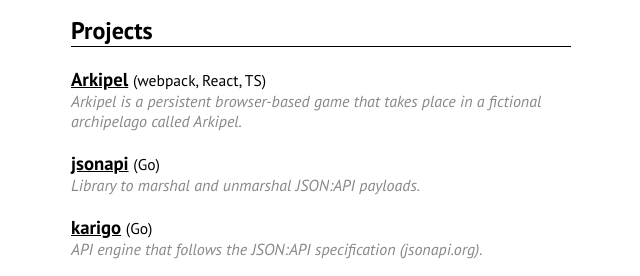
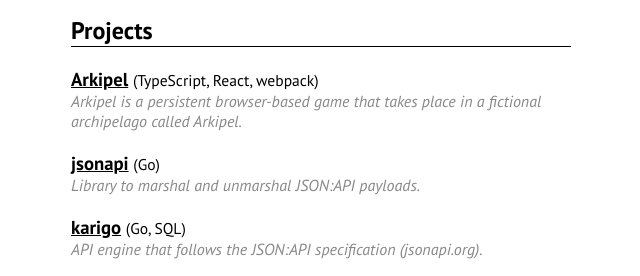
Before and after one commit to mfcochauxlaberge/mfcochauxlaberge.github.io, a plain HTML site: page index.html in a window 1280 px wide. Shown: the part 185-461 px from the top of the page, without its empty margins (319-959 px from the left). Drawn offline with Linux system fonts and the light colour scheme.

Commit message:
Update tools from projects

```diff
--- a/index.html
+++ b/index.html
@@ -23,7 +23,7 @@
 				</p>
 				<h2>Projects</h2>
 				<section class="project">
-					<h3><a href="https://github.com/arkipel/arkipel-client" title="Arkipel">Arkipel</a> <span>(webpack, React, TS)</span></h3>
+					<h3><a href="https://github.com/arkipel/arkipel-client" title="Arkipel">Arkipel</a> <span>(TypeScript, React, webpack)</span></h3>
 					<p>Arkipel is a persistent browser-based game that takes place in a fictional archipelago called Arkipel.</p>
 				</section>
 
@@ -33,7 +33,7 @@
 				</section>
 
 				<section class="project">
-					<h3><a href="https://github.com/mfcochauxlaberge/karigo" title="karigo">karigo</a> <span>(Go)</span></h3>
+					<h3><a href="https://github.com/mfcochauxlaberge/karigo" title="karigo">karigo</a> <span>(Go, SQL)</span></h3>
 					<p>API engine that follows the JSON:API specification (jsonapi.org).</p>
 				</section>
 				<p>Check out my <a href="https://github.com/mfcochauxlaberge?tab=repositories" title="Repositories by Marc-François Cochaux-Laberge on GitHub">GitHub profile</a> for more.</p>
```
